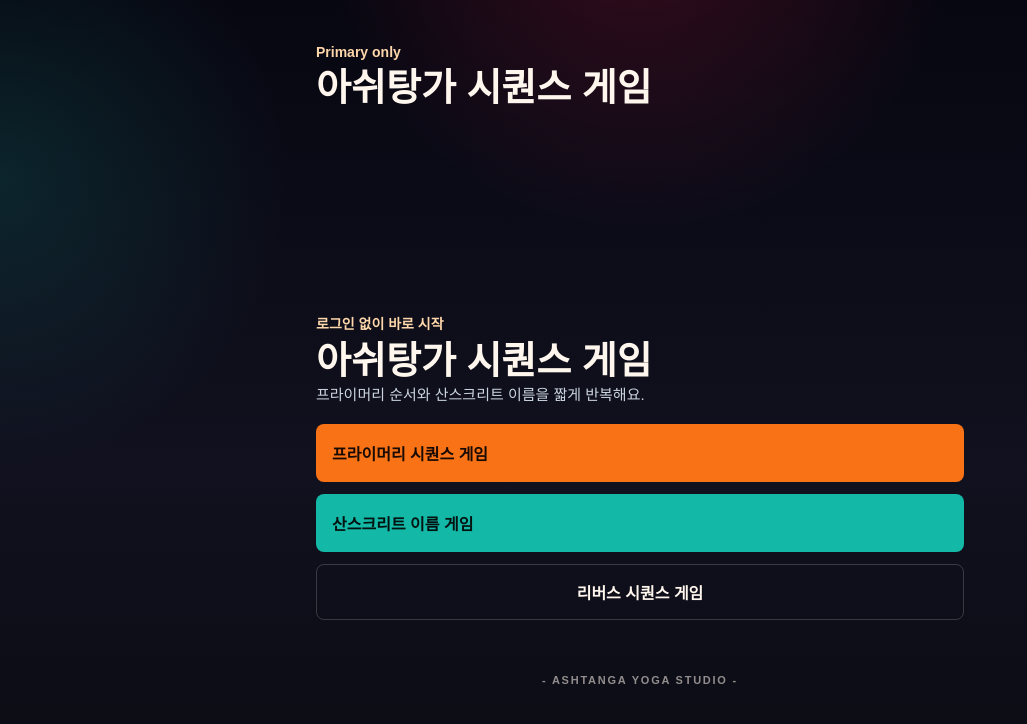
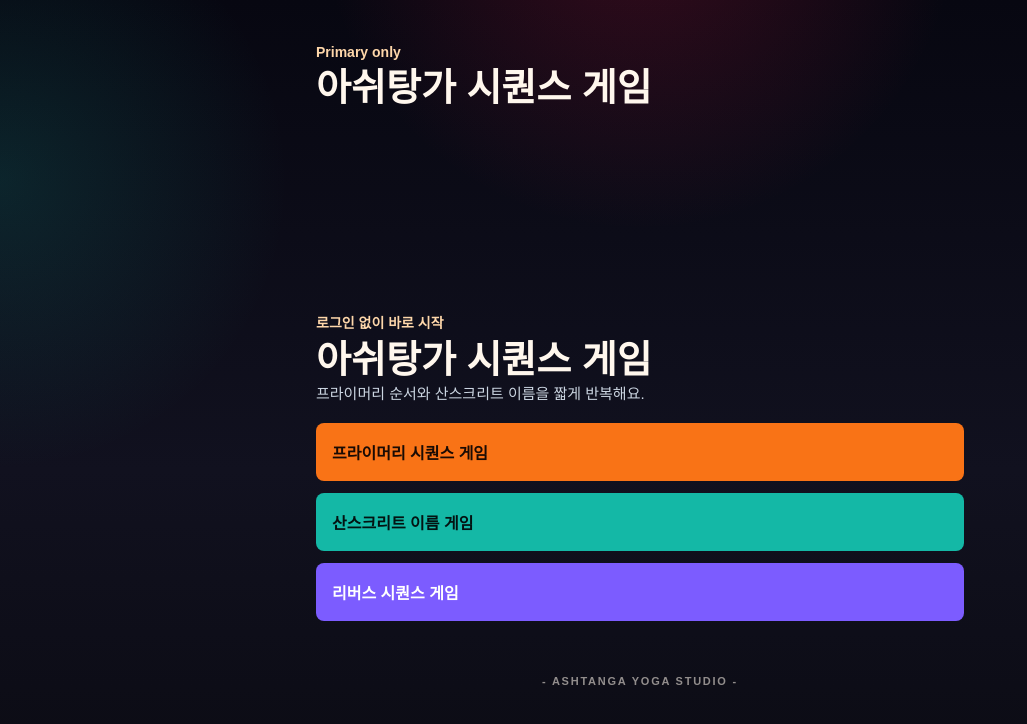
Before and after one commit to Andrea3004/ashtanga-sequence-game, a Next.js app: page / in a window 1280 px wide. Shown: the top 724 px of the page, without its empty margins (0-1027 px from the left). Built offline with nearby package versions, Linux system fonts and the light colour scheme.

Commit message:
Improve reverse game button styling

```diff
--- a/src/app/globals.css
+++ b/src/app/globals.css
@@ -135,6 +135,11 @@ button:focus-visible {
 .button.secondary {
   background: #14b8a6;
   color: #031312;
+}
+
+.button.reverse {
+  background: #7c5cff;
+  color: #ffffff;
 }
 
 .button.ghost {
--- a/src/components/SequenceGame.tsx
+++ b/src/components/SequenceGame.tsx
@@ -367,7 +367,7 @@ export default function SequenceGame() {
             <button className="button secondary" type="button" onClick={startEnglish}>
               산스크리트 이름 게임
             </button>
-            <button className="button ghost" type="button" onClick={() => setMode("reverse-level-select")}>
+            <button className="button reverse" type="button" onClick={() => setMode("reverse-level-select")}>
               리버스 시퀀스 게임
             </button>
           </div>
```
